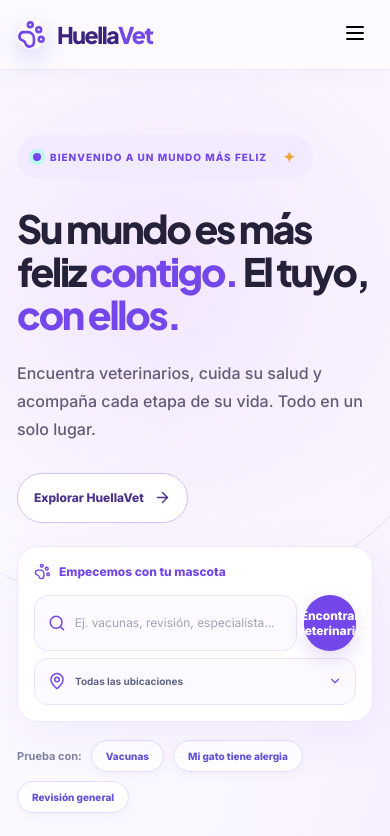
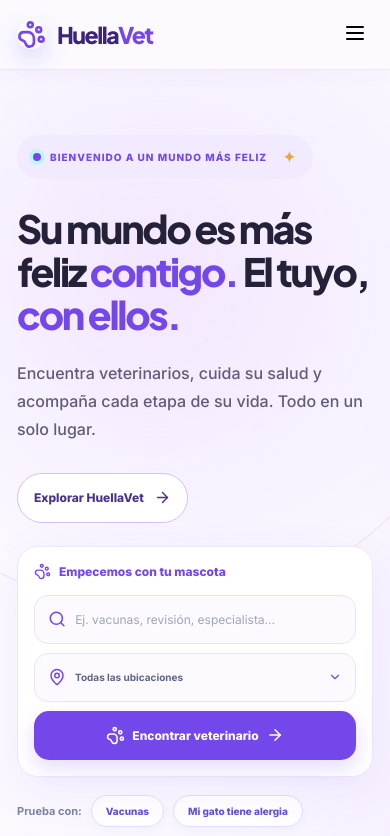
Before and after one commit to BrayanQuirino/legal-mx, a React (Vite) app: page / in a window 390 px wide. Shown: the top 836 px of the page. Built offline with nearby package versions, Linux system fonts and the light colour scheme.

Commit message:
style(home): responsive integrated veterinarian button and compact search box

```diff
--- a/apps/web/src/huellavet-2026.css
+++ b/apps/web/src/huellavet-2026.css
@@ -434,3 +434,46 @@ main.directory-preview > .container{
 /* Original diagonal paw brand mark: restore its intended purple outline. */
 .brand-mark svg.lucide-paw-print{fill:none!important;stroke:#7447eb!important;stroke-width:2.15!important}
 .brand-mark svg.lucide-paw-print circle,.brand-mark svg.lucide-paw-print path{fill:none!important}
+
+
+/* Hero finder — only search, location and the complete primary action remain. */
+.hv-home .hv-discovery-card{max-width:690px}
+.hv-home .hv-discovery-form{
+  display:grid;
+  grid-template-columns:minmax(155px,1fr) minmax(150px,175px) auto;
+  align-items:stretch;
+  gap:9px;
+  margin-top:10px;
+}
+.hv-home .hv-discovery-form .hv-discovery-input,
+.hv-home .hv-discovery-form .hv-discovery-region{min-height:52px;min-width:0}
+.hv-home .hv-discovery-form .hv-discovery-region select{max-width:none;width:100%}
+.hv-home .hv-discovery-form .hv-discovery-submit{
+  display:inline-flex;
+  align-items:center;
+  justify-content:center;
+  gap:7px;
+  white-space:nowrap;
+  width:auto;
+  min-width:0;
+  padding:12px 17px;
+  border-radius:15px;
+  font-size:11px;
+  font-weight:800;
+  line-height:1.25;
+  background:#7447eb;
+  color:#fff;
+}
+.hv-home .hv-discovery-form .hv-discovery-submit svg{flex-shrink:0}
+.hv-home .hv-discovery-form .hv-discovery-submit:hover{background:#6030db}
+@media(max-width:1100px){
+ .hv-home .hv-discovery-form{grid-template-columns:minmax(0,1fr) minmax(135px,165px)}
+ .hv-home .hv-discovery-form .hv-discovery-submit{grid-column:1/-1;min-height:48px}
+}
+@media(max-width:650px){
+ .hv-home .hv-discovery-form{grid-template-columns:minmax(0,1fr);gap:9px}
+ .hv-home .hv-discovery-form .hv-discovery-input,
+ .hv-home .hv-discovery-form .hv-discovery-region,
+ .hv-home .hv-discovery-form .hv-discovery-submit{grid-column:1;grid-row:auto;min-height:49px}
+ .hv-home .hv-discovery-form .hv-discovery-submit{font-size:12px;width:100%}
+}
```
